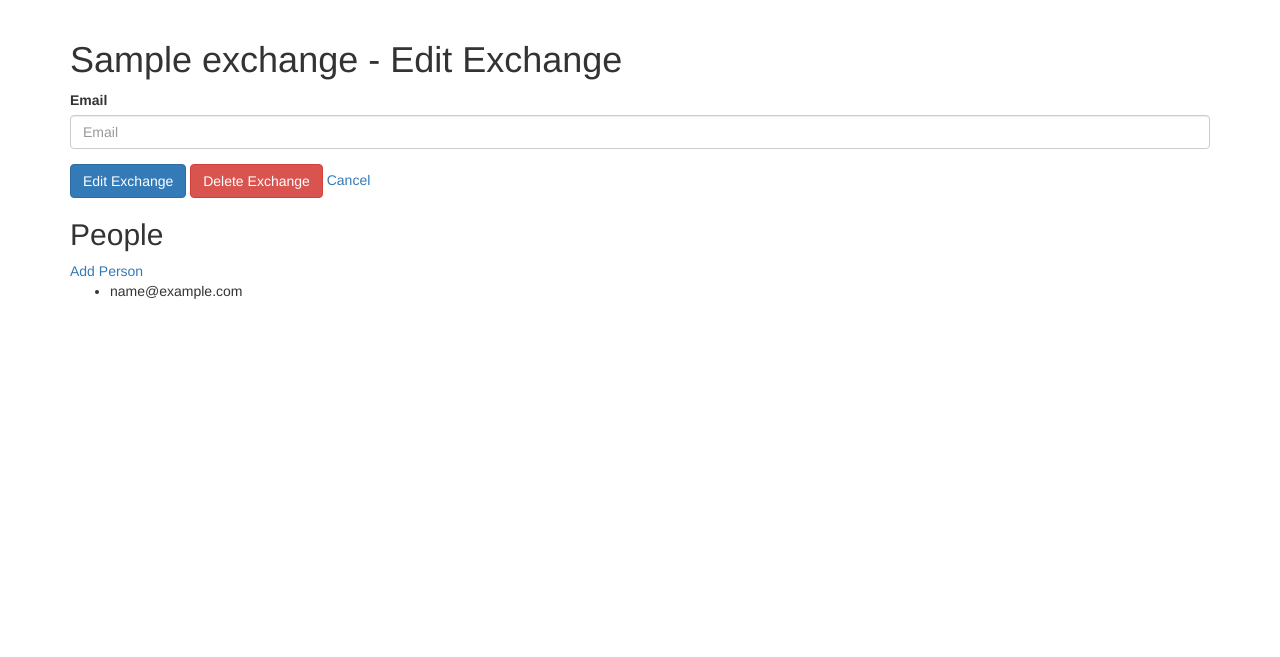
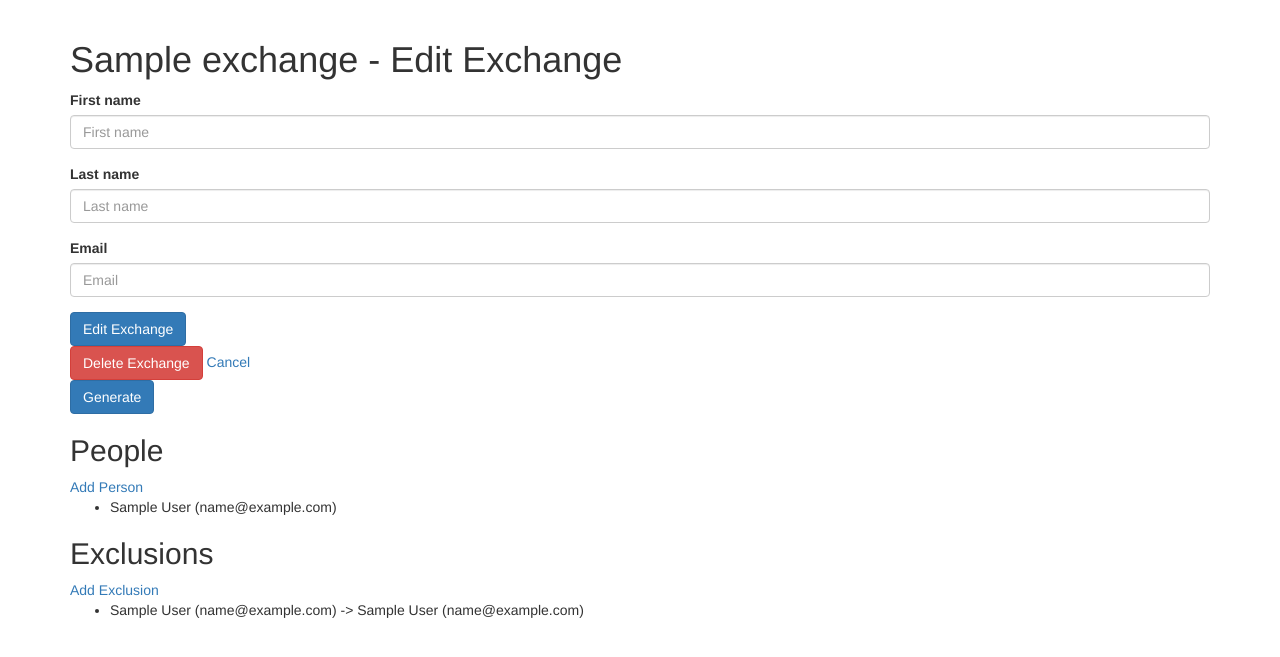
Before and after one commit to jpennell/secret-santa, a Django app: template webapp/templates/exchange/edit.html in a window 1280 px wide. Shown: the part 52-709 px from the top of the page. Run offline with Django 3.2, Linux system fonts and the light colour scheme; tables that the repository leaves empty hold one stand-in row (Sample ...); the template is opened without the code that fills it: values named after a table or form of the project are taken from there, most other values are stand-ins (such as "Sample title", 1, 10 or a date in 2020); some libraries are stand-ins or nearby versions.

Commit message:
Add everything ...

```diff
--- a/webapp/apps/exchange/forms.py
+++ b/webapp/apps/exchange/forms.py
@@ -1,8 +1,12 @@
+import random
+
 from django import forms
 from django.contrib.auth.models import User
 
-from webapp.apps.exchange.models import Exchange, UserExchange
+from webapp.apps.exchange.models import Exchange, UserExchange, UserExchangeExclusion
 
+import logging
+logger = logging.getLogger(__name__)
 
 class ExchangeForm(forms.ModelForm):
     class Meta:
@@ -14,27 +18,36 @@ class ExchangeForm(forms.ModelForm):
         exchange.user = user
         if commit:
             exchange.save()
-            user_exchange = UserExchange()
-            user_exchange.user = user
-            user_exchange.exchange = exchange
-            user_exchange.save()
+
+            user_exchange = exchange.userexchange_set.filter(user=user)
+
+            if not user_exchange:
+                UserExchange.objects.create(user=user, exchange=exchange)
 
         return exchange
 
 
 class UserExchangeForm(forms.Form):
 
-    email = forms.CharField(max_length=100)
+    first_name = forms.CharField(max_length=30)
+    last_name = forms.CharField(max_length=30)
+    email = forms.EmailField(max_length=100)
 
     def save(self, exchange, commit=True):
 
         user_exchange = UserExchange()
+        first_name = self.cleaned_data['first_name']
+        last_name = self.cleaned_data['last_name']
         email = self.cleaned_data['email']
 
         try:
             user = User.objects.get(email=email)
+            if not user.first_name and not user.last_name:
+                user.first_name = first_name
+                user.last_name = last_name
+                user.save()
         except:
-            user = User.objects.create(email=email)
+            user = User.objects.create(username=self.generate_username(), email=email, first_name=first_name, last_name=last_name)
 
         user_exchange.user = user
         user_exchange.exchange = exchange
@@ -43,3 +56,55 @@ class UserExchangeForm(forms.Form):
             user_exchange.save()
 
         return user_exchange
+
+    def generate_username(self):
+        username = str(random.randint(0,1000000))
+
+        try:
+            User.objects.get(username=username)
+            return generate_username()
+        except User.DoesNotExist:
+            return username;
+
+
+class UserExchangeExclusionForm(forms.Form):
+
+    add_reverse = forms.BooleanField(required=False)
+
+    def __init__(self, user_exchanges, *args, **kwargs):
+        super(UserExchangeExclusionForm, self).__init__(*args, **kwargs)
+        self.fields['user_exchange1'] = forms.ChoiceField(choices=self.get_choices(user_exchanges))
+        self.fields['user_exchange2'] = forms.ChoiceField(choices=self.get_choices(user_exchanges))
+
+    def get_choices(self, user_exchanges):
+        result = []
+        for user_exchange in user_exchanges:
+            if user_exchange.user.first_name and user_exchange.user.last_name:
+                result.append((user_exchange.id, "%s %s (%s)" % (user_exchange.user.first_name, user_exchange.user.last_name, user_exchange.user.email)))
+            else:
+                result.append((user_exchange.id, user_exchange.user.email))
+        return result
+
+    def save(self, exchange, commit=True):
+
+        add_reverse = self.cleaned_data['add_reverse']
+        user_exchange1 = self.cleaned_data['user_exchange1']
+        user_exchange2 = self.cleaned_data['user_exchange2']
+
+        user_exchange_exclusion = UserExchangeExclusion()
+        user_exchange_exclusion.user_exchange1_id = user_exchange1
+        user_exchange_exclusion.user_exchange2_id = user_exchange2
+        user_exchange_exclusion.exchange = exchange
+
+        if add_reverse:
+            user_exchange_exclusion2 = UserExchangeExclusion()
+            user_exchange_exclusion2.user_exchange1_id = user_exchange2
+            user_exchange_exclusion2.user_exchange2_id = user_exchange1
+            user_exchange_exclusion2.exchange = exchange
+
+        if commit:
+            user_exchange_exclusion.save()
+            if add_reverse:
+                user_exchange_exclusion2.save()
+
+        return user_exchange_exclusion
--- a/webapp/apps/exchange/models.py
+++ b/webapp/apps/exchange/models.py
@@ -4,8 +4,17 @@ from django.contrib.auth.models import User
 
 
 class Exchange(models.Model):
+
+    CREATED = 'CREATED'
+    STARTED = 'STARTED'
+    STATE = (
+        (CREATED, 'CREATED'),
+        (STARTED, 'STARTED'),
+    )
+
     user = models.ForeignKey(User)
     name = models.CharField(max_length=100)
+    state = models.CharField(max_length=20, choices=STATE, default=CREATED)
     created = models.DateTimeField(auto_now_add=True, default=timezone.now())
     updated = models.DateTimeField(auto_now=True, default=timezone.now())
 
@@ -15,9 +24,22 @@ class Exchange(models.Model):
 
 class UserExchange(models.Model):
     user = models.ForeignKey(User)
+    target = models.ForeignKey(User, blank=True, null=True, default=None, related_name="userexchange_set2")
     exchange = models.ForeignKey(Exchange)
     created = models.DateTimeField(auto_now_add=True, default=timezone.now())
     updated = models.DateTimeField(auto_now=True, default=timezone.now())
 
     def __unicode__(self):
-        return '%s -> %s' % (self.user.username, self.exchange.name)
+        return '%s -> %s' % (self.user.email, self.exchange.name)
+
+
+class UserExchangeExclusion(models.Model):
+    exchange = models.ForeignKey(Exchange)
+    user_exchange1 = models.ForeignKey(UserExchange, related_name="userexchangeexclusion_set1")
+    user_exchange2 = models.ForeignKey(UserExchange, related_name="userexchangeexclusion_set2")
+
+    created = models.DateTimeField(auto_now_add=True, default=timezone.now())
+    updated = models.DateTimeField(auto_now=True, default=timezone.now())
+
+    def __unicode__(self):
+        return '%s <-> %s' % (self.user_exchange1.user.email, self.user_exchange2.user.email)
--- a/webapp/apps/exchange/urls.py
+++ b/webapp/apps/exchange/urls.py
@@ -1,9 +1,11 @@
 from django.conf.urls import patterns, url
 
 urlpatterns = patterns('webapp.apps.exchange.views',
-    url(r'^$', 'list', name='exchange-list'),
+    url(r'^$', 'exchange_list', name='exchange-list'),
     url(r'^create/$', 'create', name='exchange-create'),
     url(r'^(?P<exchange_id>\d+)/edit/$', 'edit', name='exchange-edit'),
     url(r'^(?P<exchange_id>\d+)/delete/$', 'delete', name='exchange-delete'),
+    url(r'^(?P<exchange_id>\d+)/start/$', 'start', name='exchange-start'),
     url(r'^(?P<exchange_id>\d+)/users/create$', 'create_user_exchange', name='exchange-users-create'),
+    url(r'^(?P<exchange_id>\d+)/users/exclusions/create$', 'create_user_exchange_exclusion', name='exchange-users-exclusion-create'),
 )
--- a/webapp/templates/exchange/edit.html
+++ b/webapp/templates/exchange/edit.html
@@ -10,8 +10,20 @@
         {% csrf_token %}
         {% bootstrap_form form %}
         <button type="submit" class="btn btn-primary">Edit Exchange</button>
-        <a href="{% url 'exchange-delete' exchange.id %}" class="btn btn-danger" onclick='return confirm("Delete this exchange?")'>Delete Exchange</a>
-        <a href="{% url 'exchange-list' %}" class="muted">Cancel</a>
+    </form>
+
+    <a href="{% url 'exchange-delete' exchange.id %}" class="btn btn-danger" onclick='return confirm("Delete this exchange?")'>Delete Exchange</a>
+    <a href="{% url 'exchange-list' %}" class="muted">Cancel</a>
+
+    <form method="post" action="{% url 'exchange-start' exchange.id %}">
+        {% csrf_token %}
+        <button type="submit" class="btn {% if exchange.state == 'STARTED' %}btn-danger{% else %}btn-primary{% endif %}">
+            {% if exchange.state == 'STARTED' %}
+                Re-generate
+            {% else %}
+                Generate
+            {% endif %}
+        </button>
     </form>
 
     <h2>People</h2>
@@ -21,9 +33,43 @@
     {% if user_exchanges %}
         <ul>
             {% for user_exchange in user_exchanges %}
-                <li>{{ user_exchange.user.email }}</a></li>
+                <li>
+                    {% if user_exchange.user.first_name and user_exchange.user.last_name %}
+                        {{user_exchange.user.first_name}} {{user_exchange.user.last_name}} ({{ user_exchange.user.email }})
+                    {% else %}
+                        {{ user_exchange.user.email }}
+                    {% endif %}
+                </li>
             {% endfor %}
         </ul>
     {% endif %}
 
+    <h2>Exclusions</h2>
+
+    <a href="{% url 'exchange-users-exclusion-create' exchange.id %}">Add Exclusion</a>
+
+    {% if user_exchange_exclusions %}
+        <ul>
+            {% for exclusion in user_exchange_exclusions %}
+
+                <li>
+                    {% if exclusion.user_exchange1.user.first_name and exclusion.user_exchange1.user.last_name %}
+                        {{exclusion.user_exchange1.user.first_name}} {{exclusion.user_exchange1.user.last_name}} ({{ exclusion.user_exchange1.user.email }})
+                    {% else %}
+                        {{ exclusion.user_exchange1.user.email }}
+                    {% endif %}
+
+                    ->
+
+                    {% if exclusion.user_exchange2.user.first_name and exclusion.user_exchange2.user.last_name %}
+                        {{exclusion.user_exchange2.user.first_name}} {{exclusion.user_exchange2.user.last_name}} ({{ exclusion.user_exchange2.user.email }})
+                    {% else %}
+                        {{ exclusion.user_exchange2.user.email }}
+                    {% endif %}
+                </li>
+            {% endfor %}
+        </ul>
+    {% endif %}
+
+
 {% endblock%}
```
Also changed, not shown: webapp/apps/exchange/views.py (+100 -6 lines), webapp/settings.py (+12 -0 lines), webapp/templates/exchange/user/exclusion/create.html (added, +16 -0 lines), webapp/apps/exchange/migrations/0004_auto__add_userexchangeexclusion.py (added), webapp/apps/exchange/migrations/0005_auto__add_field_userexchange_target.py (added), webapp/apps/exchange/migrations/0006_auto__add_field_exchange_state.py (added).
